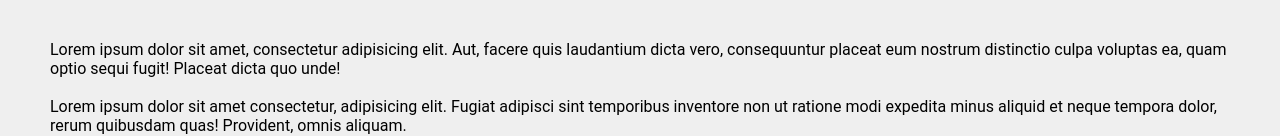
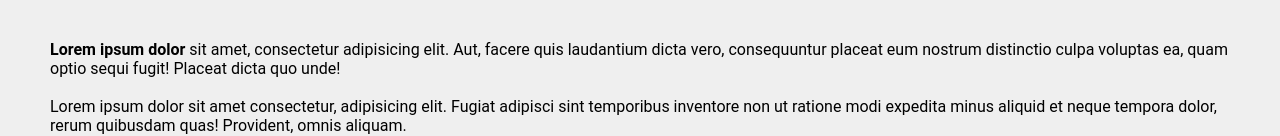
Before and after one commit to julio-r-ai/dh-travel, a plain HTML site: page index.html in a window 1280 px wide. Shown: the part 639-775 px from the top of the page. Drawn offline with Linux system fonts and the light colour scheme.

Commit message:
Adicionei uma strong na tag p dentro da main

```diff
--- a/asserts/CSS/style.css
+++ b/asserts/CSS/style.css
@@ -42,6 +42,7 @@ header img{
 
 main{
     padding: 50px;
+
 }
 
 main div img{
--- a/index.html
+++ b/index.html
@@ -31,7 +31,7 @@
         </div>
         <br>
         <div>
-            <p>Lorem ipsum dolor sit amet, consectetur adipisicing elit. Aut, facere quis laudantium dicta vero, consequuntur placeat eum nostrum distinctio culpa voluptas ea, quam optio sequi fugit! Placeat dicta quo unde!</p>
+            <p><strong>Lorem ipsum dolor</strong> sit amet, consectetur adipisicing elit. Aut, facere quis laudantium dicta vero, consequuntur placeat eum nostrum distinctio culpa voluptas ea, quam optio sequi fugit! Placeat dicta quo unde!</p>
             <br>
             <p>Lorem ipsum dolor sit amet consectetur, adipisicing elit. Fugiat adipisci sint temporibus inventore non ut ratione modi expedita minus aliquid et neque tempora dolor, rerum quibusdam quas! Provident, omnis aliquam.</p>
             <br>
```
